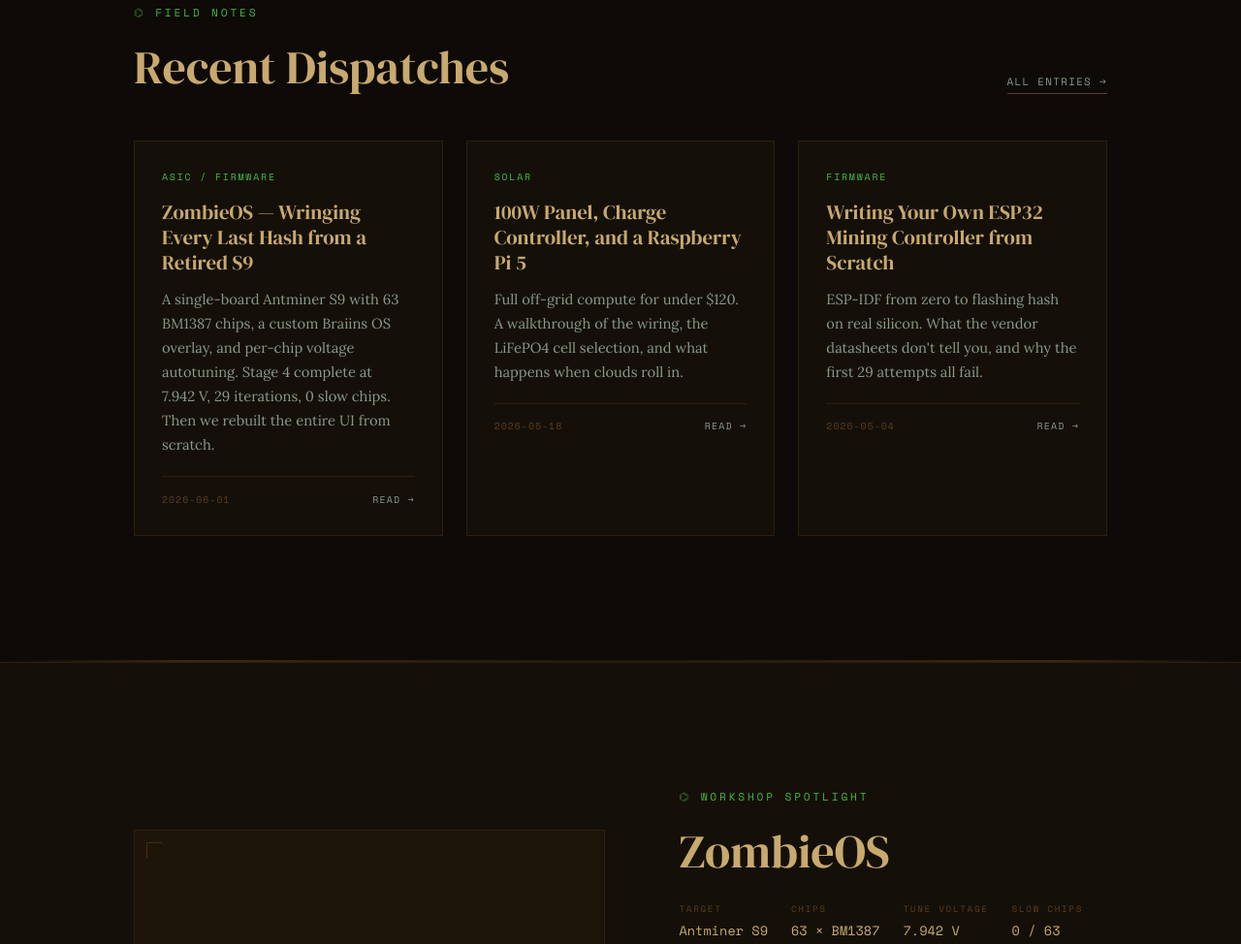
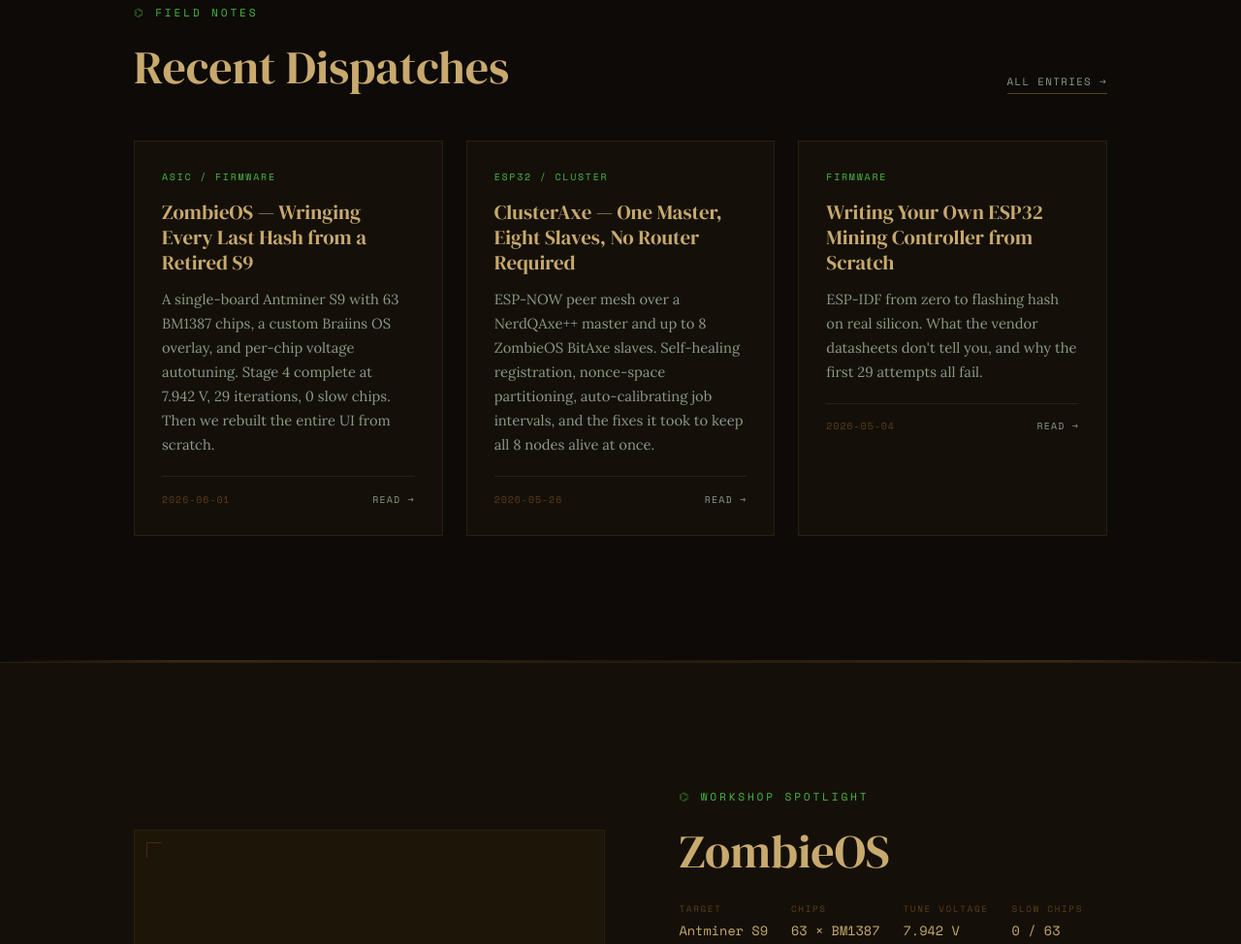
Before and after one commit to ShaeOJ/Undergroundroots, a plain HTML site: page index.html in a window 1280 px wide. Shown: the part 1641-2615 px from the top of the page at 97% size. Drawn offline with nearby package versions, Linux system fonts and the light colour scheme.

Commit message:
Replace solar card with ClusterAxe / NerdAxe Cluster field note

```diff
--- a/index.html
+++ b/index.html
@@ -128,15 +128,17 @@
                 </article>
 
                 <article class="note-card reveal">
-                    <span class="note-tag">Solar</span>
-                    <h3 class="note-title">100W Panel, Charge Controller, and a Raspberry Pi 5</h3>
+                    <span class="note-tag">ESP32 / Cluster</span>
+                    <h3 class="note-title">ClusterAxe — One Master, Eight Slaves, No Router Required</h3>
                     <p class="note-excerpt">
-                        Full off-grid compute for under $120. A walkthrough of the wiring,
-                        the LiFePO4 cell selection, and what happens when clouds roll in.
+                        ESP-NOW peer mesh over a NerdQAxe++ master and up to 8 ZombieOS
+                        BitAxe slaves. Self-healing registration, nonce-space partitioning,
+                        auto-calibrating job intervals, and the fixes it took to keep all
+                        8 nodes alive at once.
                     </p>
                     <div class="note-footer">
-                        <span class="note-date">2026-05-18</span>
-                        <a href="#" class="note-read-more">Read →</a>
+                        <span class="note-date">2026-05-26</span>
+                        <a href="https://github.com/ShaeOJ/NerdAxe_Cluster" class="note-read-more" target="_blank" rel="noopener">Read →</a>
                     </div>
                 </article>
 
```
